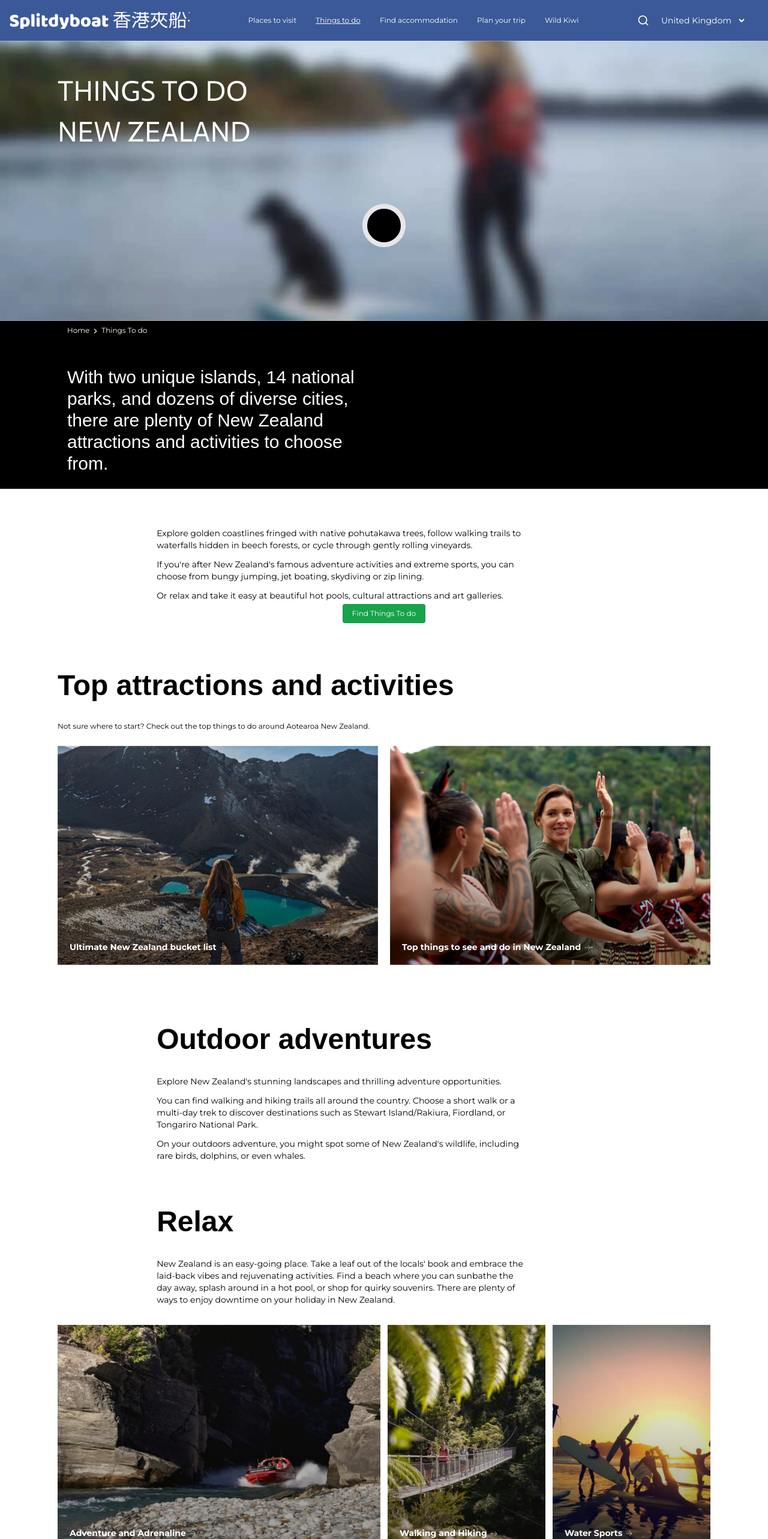
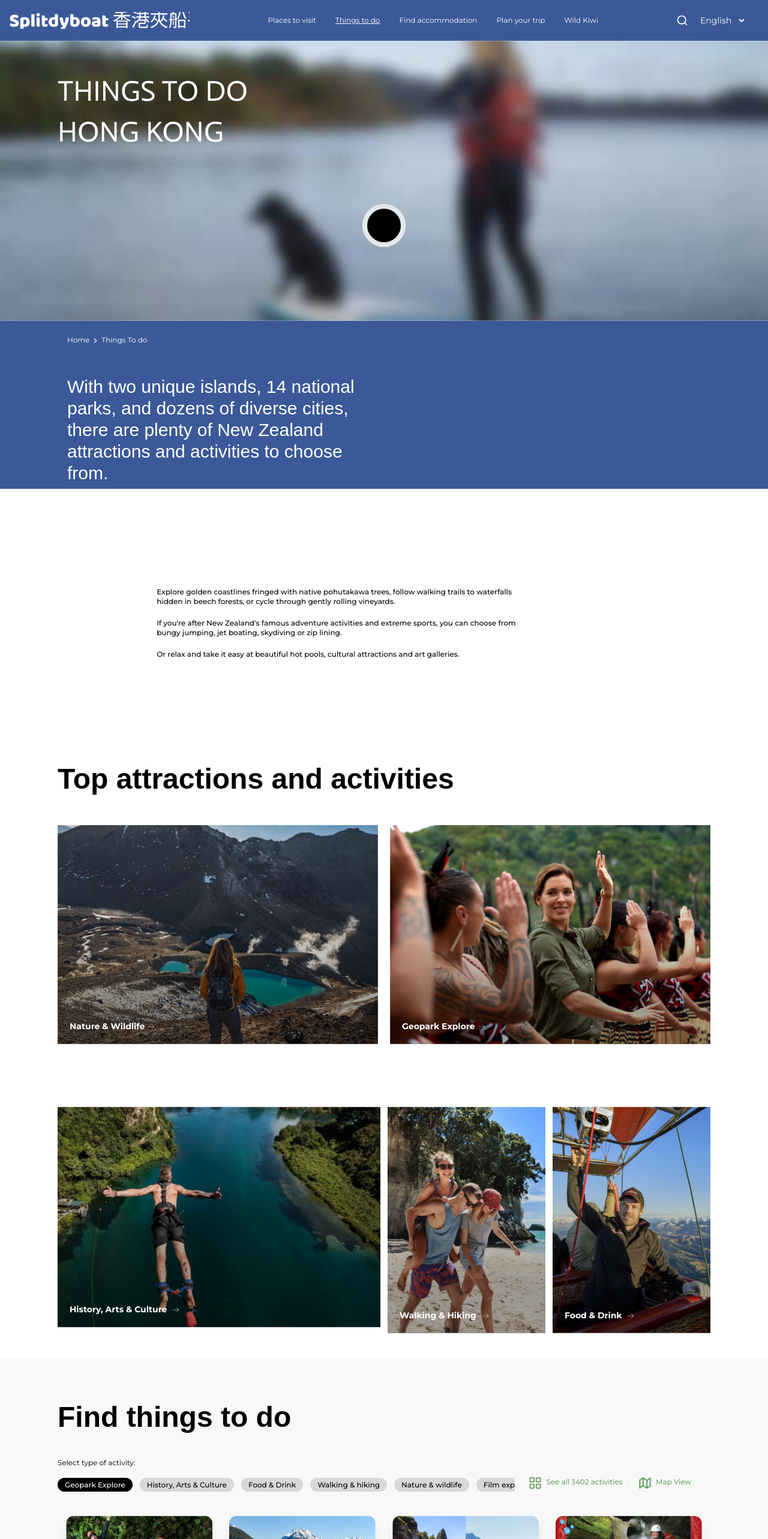
Before and after one commit to nahalsaeed/live-project, a Next.js app: page /things-to-do in a window 1280 px wide. Shown: the top 2566 px of the page at 60% size. Built offline with nearby package versions, Linux system fonts and the light colour scheme; a web font is replaced by a local one.

Commit message:
figma changes

```diff
--- a/src/app/things-to-do/page.jsx
+++ b/src/app/things-to-do/page.jsx
@@ -14,11 +14,11 @@ export default function Page() {
     return (
         <div className="flex flex-col overflow-hidden">
             <Header />
-            <ThingsToDoHeroSection title="THINGS TO DO" subtitle="NEW ZEALAND" image={herosectionImg} />
+            <ThingsToDoHeroSection title="THINGS TO DO" subtitle="HONG KONG" image={herosectionImg} />
             <ThingstodoTxtSection para={"With two unique islands, 14 national parks, and dozens of diverse cities, there are plenty of New Zealand attractions and activities to choose from."}/>
             <TopAttractions />
-            <OutdoorAdventure />
-            <Culture />
+            {/* <OutdoorAdventure /> */}
+            {/* <Culture /> */}
             <PlanYourTrip />
             <ThingsToDoCards />
             <ListThingsTodo />
--- a/src/components/Card.jsx
+++ b/src/components/Card.jsx
@@ -24,11 +24,11 @@ export default function Card({ imageSrc, title, description }) {
                     <p className="text-[10px]">Based on 2632 reviews</p>
                 </div>
                 <div className="flex  flex-col justify-normal items-center w-full h-auto my-6 ">
-                    <hr className="bg-black w-[80%]" />
+                    {/* <hr className="bg-black w-[80%]" /> */}
                     <div className="w-[80%] mt-2">
-                        <div className={archivo.className}>
+                        {/* <div className={archivo.className}>
                             <p className="text-[#C79723] text-left   font-semibold">QUALMARK GOLD</p>
-                        </div>
+                        </div> */}
                     </div>
                 </div>
 
--- a/src/components/DynamicText.jsx
+++ b/src/components/DynamicText.jsx
@@ -13,7 +13,7 @@ export default function DynamicText({ heading, text }) {
             {heading}
           </h1>
           {textArray.map((txt, index) => (
-            <p key={index} className="text-xs lg:text-sm 2xl:text-lg  mt-3">
+            <p key={index} className="text-xs  2xl:text-lg  mt-5">
               {txt}
             </p>
           ))}
--- a/src/components/Header.jsx
+++ b/src/components/Header.jsx
@@ -77,7 +77,7 @@ export default function Header() {
           </div>
           <div className="hidden lg:flex">
             <select className="bg-transparent text-sm text-white p-2 rounded focus:outline-none focus:ring-2 focus:ring-white">
-              <option className="text-black hover:text-white">United Kingdom</option>
+              <option className="text-black hover:text-white">English</option>
               <option className="text-black hover:text-white">繁體</option>
             </select>
           </div>
--- a/src/components/Tags.jsx
+++ b/src/components/Tags.jsx
@@ -16,7 +16,7 @@ export default function Tags({ tags }) {
                     <span
                         key={index}
                         onClick={() => handleTagClick(index)}
-                        className={`rounded-full px-3 py-1 text-xs cursor-pointer ${index === activeTag ? 'bg-black text-white' : 'bg-[#D8D8D8] text-black'}`}
+                        className={`rounded-full px-3 py-1 text-xs font-medium cursor-pointer ${index === activeTag ? 'bg-black text-white' : 'bg-[#D8D8D8] text-black'}`}
                     >
                         {tag}
                     </span>
--- a/src/components/landingpage/Gallery.jsx
+++ b/src/components/landingpage/Gallery.jsx
@@ -80,11 +80,11 @@ export function GalleryComponent() {
     <div className=" bg-gradient-to-b from-[#3B5998] from-80% to-white to-20% h-fit overflow-y-scroll text-white">
       <div className="flex justify-center items-center">
         <div className="w-[88%]  mx-5 md:mx-14 2xl:w-[70%]">
-          <div className="text-xs mt-10 flex flex-row underline gap-2">
+          {/* <div className="text-xs mt-10 flex flex-row underline gap-2">
             <p className="cursor-pointer">North Island destination</p>|
             <p className="cursor-pointer">South Island destinations</p>|
             <p className="cursor-pointer">Explore all regions</p>
-          </div>
+          </div> */}
           <div className="mt-24">
             <h1 className="boldHeadings sm:text-3xl lg:text-5xl">Must do Hong Kong experiences</h1>
           </div>
--- a/src/components/landingpage/ThingsToDo.jsx
+++ b/src/components/landingpage/ThingsToDo.jsx
@@ -53,7 +53,7 @@ export default function ThingsToDo() {
             <div className="w-[85%]  2xl:w-[70%]">
                 <h1 className="boldHeadings ">Find things to do</h1>
 
-                <p className="text-left mt-8 text-xs">Select type of activity:</p>
+                <p className="text-left mt-8 font-medium text-xs">Select type of activity:</p>
 
                 <div className="flex flex-row ">
                     <div className="tags-container flex flex-row text-nowrap w-[60%] md:w-[75%]  lg:w-[65%] xl:w-[70%] space-x- mt-4 overflow-auto" >
--- a/src/components/thingstodopage/PlanYourTrip.jsx
+++ b/src/components/thingstodopage/PlanYourTrip.jsx
@@ -8,19 +8,16 @@ import Plan3 from "@/assets/Plan3.webp";
 import { PiArrowRightThin } from "react-icons/pi";
 
 export default function PlanYourTrip() {
-    const heading = "Plan Your Trip";
-    const txt = ["What kind of holiday do you want to go on? New Zealand has everything from a fun backpacker scene to luxury lodges."," To help you find the best things to do in New Zealand and make your planning easier, consider booking a tour."];
 
     const images = [
-        { src: Plan1, alt: "Plan1", title: "Activity Deals in New Zealand " },
-        { src: Plan2, alt: "Plan2", title: "Holiday Types " },
-        { src: Plan3, alt: "Plan3", title: "Multi-day tours and packages " }
+        { src: Plan1, alt: "Plan1", title: "History, Arts & Culture " },
+        { src: Plan2, alt: "Plan2", title: "Walking & Hiking " },
+        { src: Plan3, alt: "Plan3", title: "Food & Drink " }
     ];
 
     return (
         <div>
-            <DynamicText heading={heading} text={txt} />
-            <div className="setCenter mt-6">
+            <div className="setCenter mt-14">
                 <div className="w-[85%] 2xl:w-[70%] mt-2">
                     <div className="grid grid-cols-12 gap-3">
                         {images.map((image, index) => (
--- a/src/components/thingstodopage/ThingsToDoCards.jsx
+++ b/src/components/thingstodopage/ThingsToDoCards.jsx
@@ -40,7 +40,7 @@ export default function ThingsToDoCards() {
         },
     ];
 
-    const tags = ['Adrenaline', 'Boat cruises','Cycling & Mountain biking','History, Arts & Culture', 'Food & Drink experiences', 'Leisure & Entertainment','Walking & hiking', 'Nature & wildlife', 'Film experiences'];
+    const tags = ['Geopark Explore','History, Arts & Culture', 'Food & Drink','Walking & hiking', 'Nature & wildlife', 'Film experiences'];
 
   return (
     <div>
--- a/src/components/thingstodopage/ThingstodoTxtSection.jsx
+++ b/src/components/thingstodopage/ThingstodoTxtSection.jsx
@@ -19,9 +19,9 @@ export default function ThingstodoTxtSection({para}) {
 
     return (
         <div>
-            <div className="h-[280px] text-white bg-black ">
+            <div className="h-[280px] text-white bg-[#3B5998] ">
                 <div className="mx-5 lg:ml-28 2xl:ml-56 flex justify-between flex-col ">
-                    <p className="text-xs mt-2 gap-1 flex flex-row">Home <IoIosArrowForward  className="mt-[3px]"/>
+                    <p className="text-xs mt-6 gap-1 flex flex-row">Home <IoIosArrowForward  className="mt-[3px]"/>
                     Things To do</p>
                     <div className=" mt-8">
 
@@ -33,12 +33,10 @@ export default function ThingstodoTxtSection({para}) {
             </div>
             {isThingsToDoPage && (
                 <>
-                    <DynamicText text={text} />
-                    <div className="flex justify-center items-center h-10">
-                        <button className="bg-green-600 text-xs p-2 px-4 text-white rounded">
-                            Find Things To do
-                        </button>
-                    </div>
+                <div className="my-[100px] font-medium">
+                    <DynamicText text={text}  />
+
+                </div>
                 </>
             )}
         </div>
--- a/src/components/thingstodopage/TopAttractions.jsx
+++ b/src/components/thingstodopage/TopAttractions.jsx
@@ -11,16 +11,15 @@ export default function TopAttractions() {
                     <h1 className="boldHeadings">
                         Top attractions and activities
                     </h1>
-                    <p className="text-xs">Not sure where to start? Check out the top things to do around Aotearoa New Zealand. </p>
                 </div>
-                <div className="grid grid-cols-12 gap-5 my-6">
+                <div className="grid grid-cols-12 gap-5 my-10">
                     <div className="col-span-12 lg:col-span-6">
                         <div className="relative">
                         <Image src={img1} alt="img" />
                         <div className=" absolute inset-0 bg-gradient-to-t from-[#0000005b] from-20% to-[#fff0] to-80% z-1"> </div>
 
                         <div className="absolute bottom-0 left-0 flex flex-row gap-1 text-white font-bold text-sm p-5">
-                        Ultimate New Zealand bucket list
+                        Nature & Wildlife
                     <PiArrowRightThin className="mt-[4px]" />
                     </div>
                     </div>
@@ -33,7 +32,7 @@ export default function TopAttractions() {
                         <div className=" absolute inset-0 bg-gradient-to-t from-[#0000005b] from-20% to-[#fff0] to-80% z-1"> </div>
 
                         <div className="absolute bottom-0 left-0 flex flex-row gap-1 text-white font-bold text-sm p-5">
-                        Top things to see and do in New Zealand
+                        Geopark Explore
                     <PiArrowRightThin className="mt-[4px]" />
                     </div>
                         </div>
```
Also changed, not shown: src/assets/Headerlogo.webp (added).
